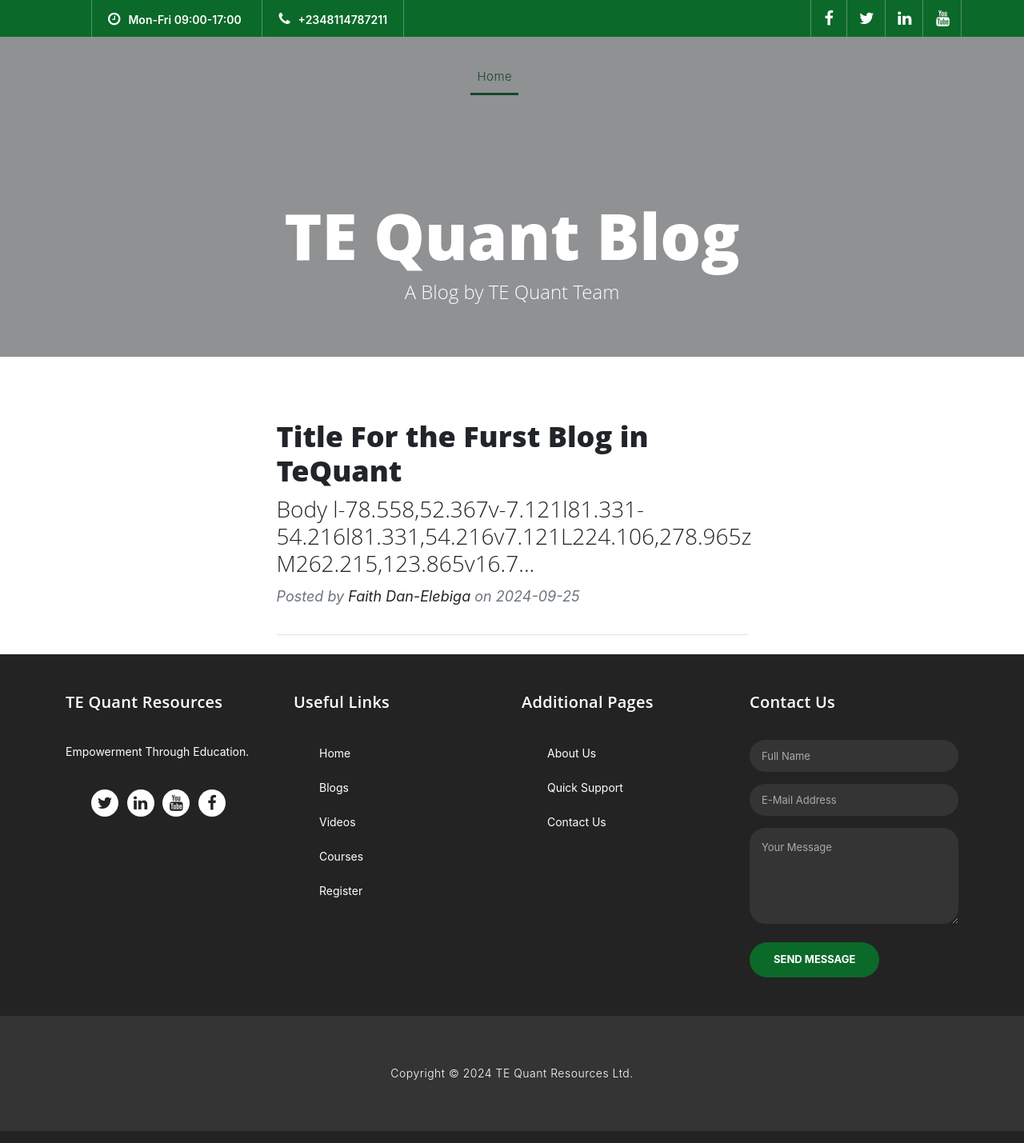
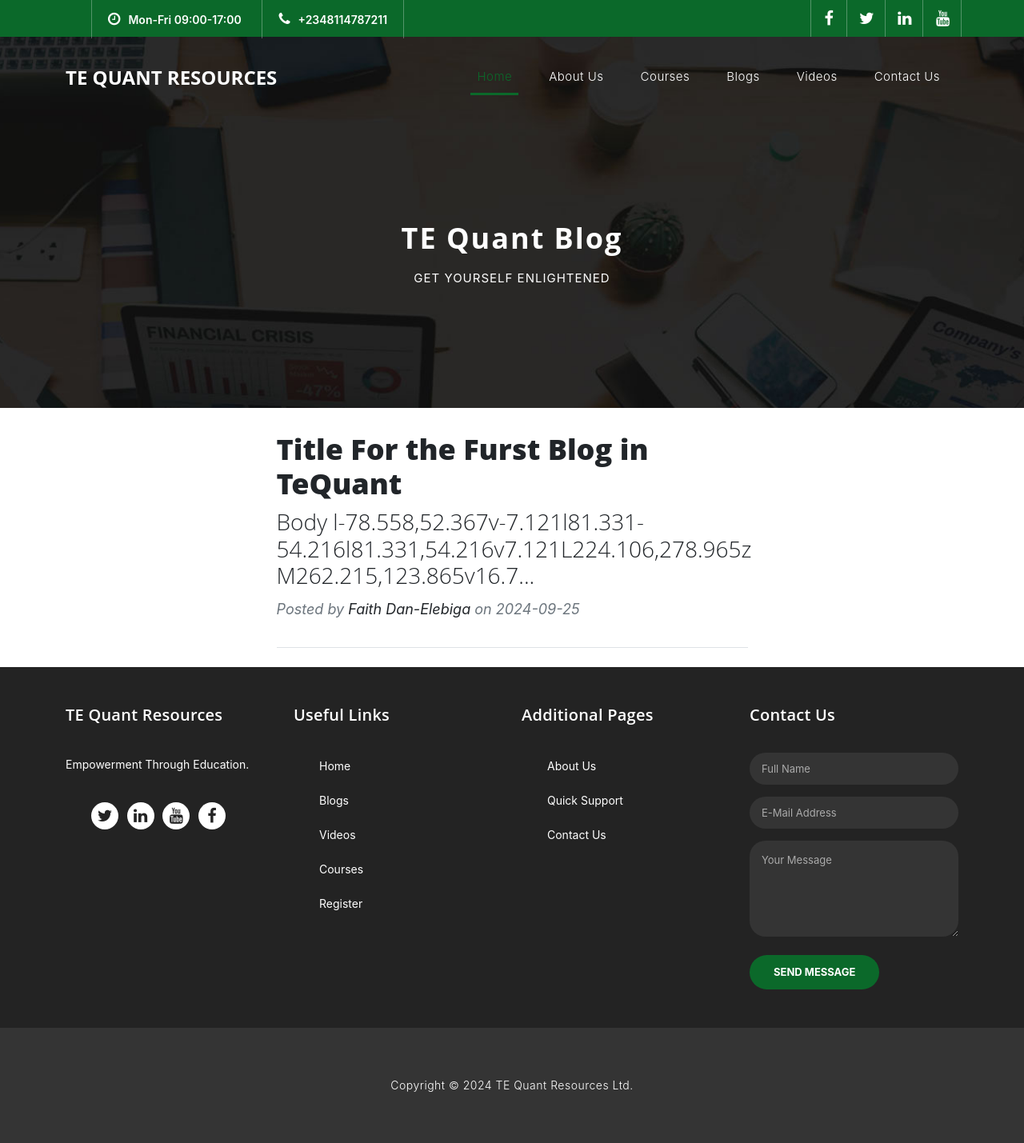
Before and after one commit to e-questtech/webproject2, a Flask app: page /blog/ in a window 1280 px wide. Shown: the whole page at 80% size. Run offline with Flask 3, Linux system fonts and the light colour scheme; data comes from the database, SQL or seed files in the repository; data that the repository does not hold is empty; some libraries are stand-ins or nearby versions.

Commit message:
Update all_blogs.html

```diff
--- a/templates/all_blogs.html
+++ b/templates/all_blogs.html
@@ -5,19 +5,17 @@
 {% endblock %}
 
 {% block content %}
+<div class="page-heading header-text">
+    <div class="container">
+        <div class="row">
+            <div class="col-md-12">
+                <h1> TE Quant Blog</h1>
+                <span>Get yourself Enlightened</span>
 
-<header class="masthead">
-    <div class="container position-relative px-4 px-lg-5">
-        <div class="row gx-4 gx-lg-5 justify-content-center">
-            <div class="col-md-10 col-lg-8 col-xl-7">
-                <div class="site-heading">
-                    <h1>TE Quant Blog</h1>
-                    <span class="subheading">A Blog by TE Quant Team</span>
-                </div>
             </div>
         </div>
     </div>
-</header>
+</div>
 <!-- Main Content-->
 <div class="container px-4 px-lg-5">
     <div class="row gx-4 gx-lg-5 justify-content-center">
```
